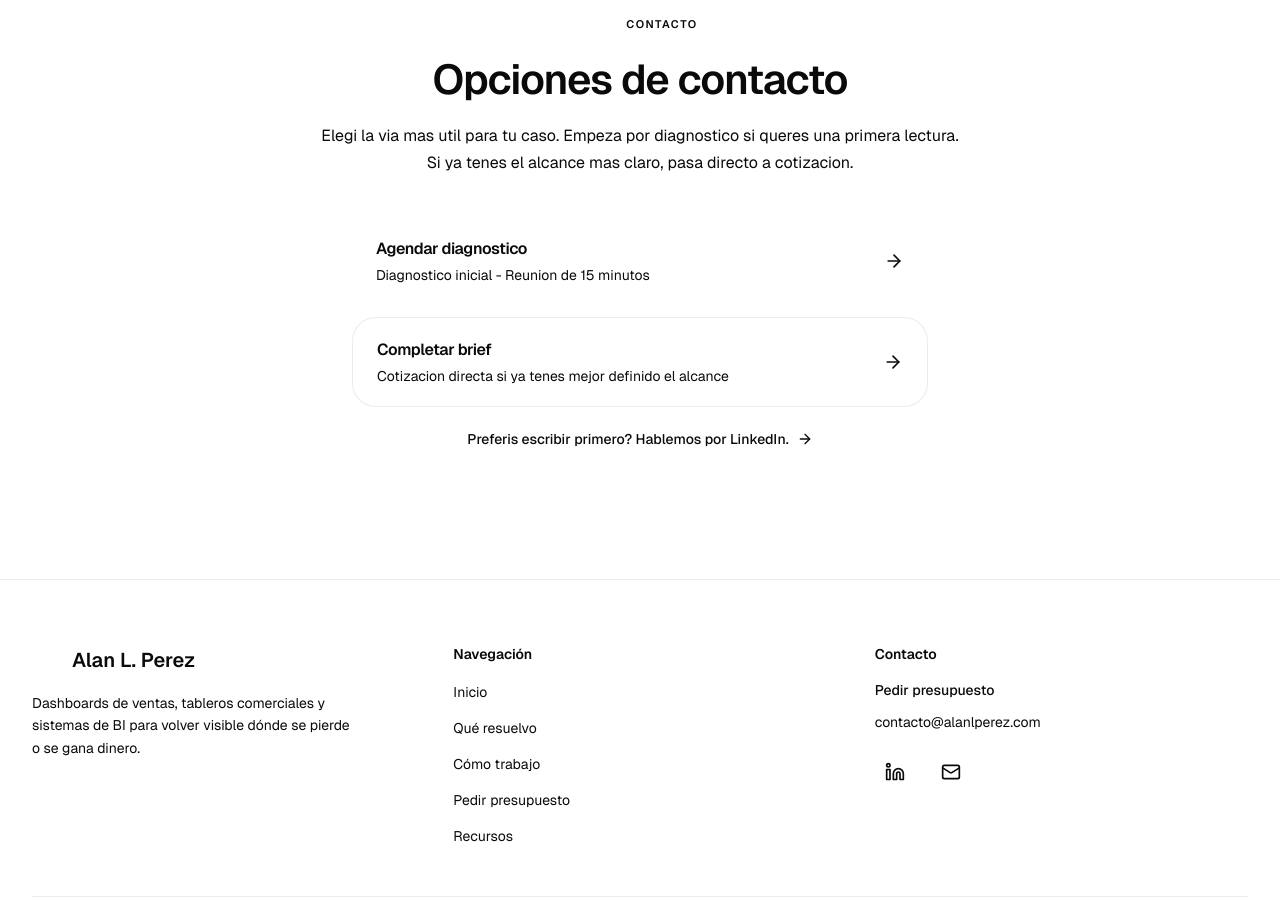
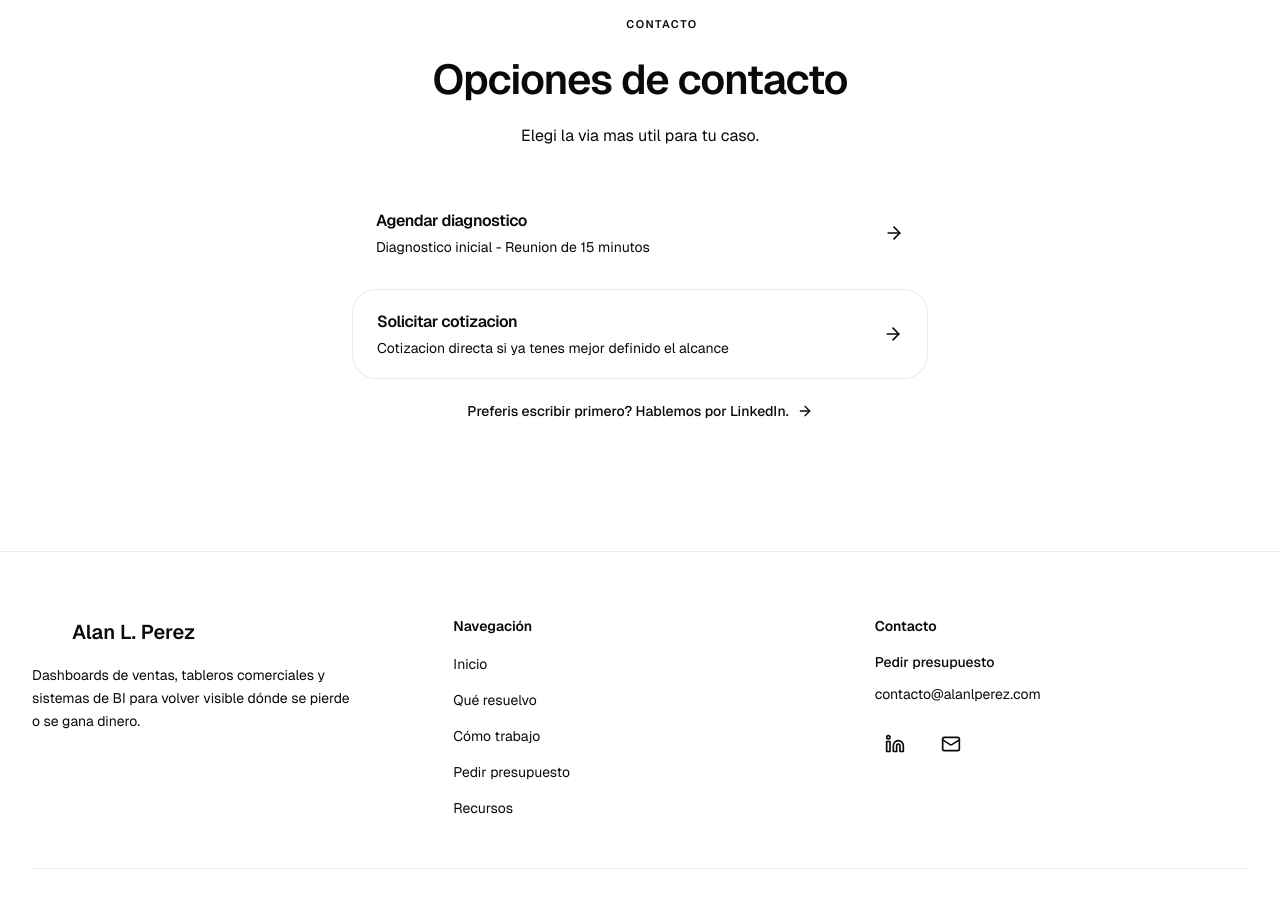
Before and after one commit to AluenIriarte/WebPage, a React (Vite) app: page / in a window 1280 px wide. Shown: the part 5040-5943 px from the top of the page. Built offline with nearby package versions, Linux system fonts and the light colour scheme.

Commit message:
Refine contact copy and quote CTA label

```diff
--- a/src/app/components/EntryOffer.tsx
+++ b/src/app/components/EntryOffer.tsx
@@ -31,10 +31,7 @@ export function EntryOffer() {
             Opciones de contacto
           </h2>
 
-          <p className="mt-5 text-[1rem] leading-[1.72] text-muted-foreground">
-            Elegi la via mas util para tu caso. Empeza por diagnostico si queres una primera lectura. Si ya tenes el
-            alcance mas claro, pasa directo a cotizacion.
-          </p>
+          <p className="mt-5 text-[1rem] leading-[1.72] text-muted-foreground">Elegi la via mas util para tu caso.</p>
         </motion.div>
 
         <motion.div
@@ -66,7 +63,7 @@ export function EntryOffer() {
           >
             <div className="min-w-0">
               <div className="text-base font-semibold tracking-tight text-foreground transition-colors duration-300 group-hover:text-accent">
-                Completar brief
+                Solicitar cotizacion
               </div>
               <div className="mt-1 text-sm text-muted-foreground">Cotizacion directa si ya tenes mejor definido el alcance</div>
             </div>
```
